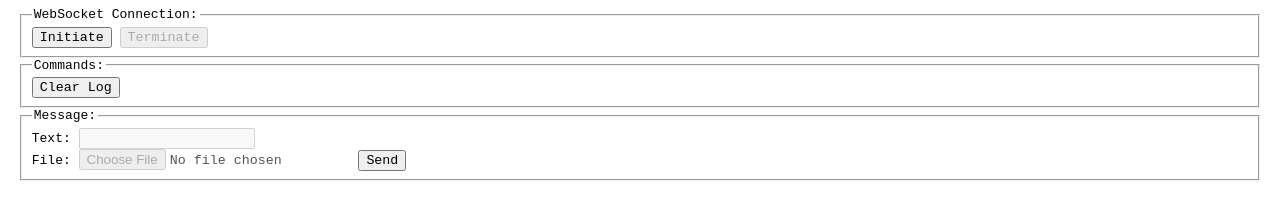
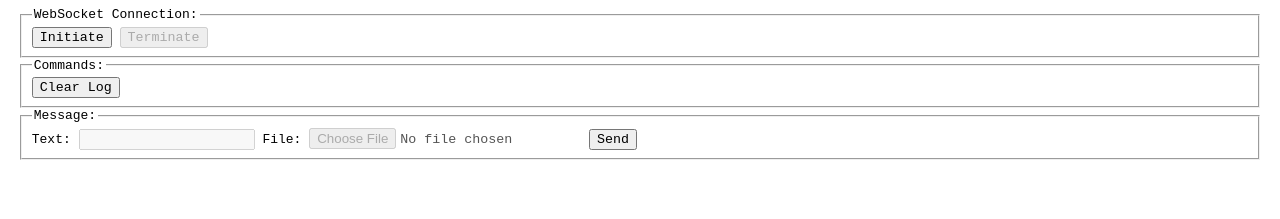
Before and after one commit to Avvyxx/chat-app, a website: page site/index.html in a window 1280 px wide. Shown: the part 43-262 px from the top of the page. Drawn offline with Linux system fonts and the light colour scheme.

Commit message:
message types appear display as block nvm

```diff
--- a/site/styles/index.css
+++ b/site/styles/index.css
@@ -34,10 +34,6 @@ header {
     cursor: not-allowed;
 }
 
-label {
-    display: block;
-}
-
 .main {
     flex-grow: 1;
     padding: 10px;
```
